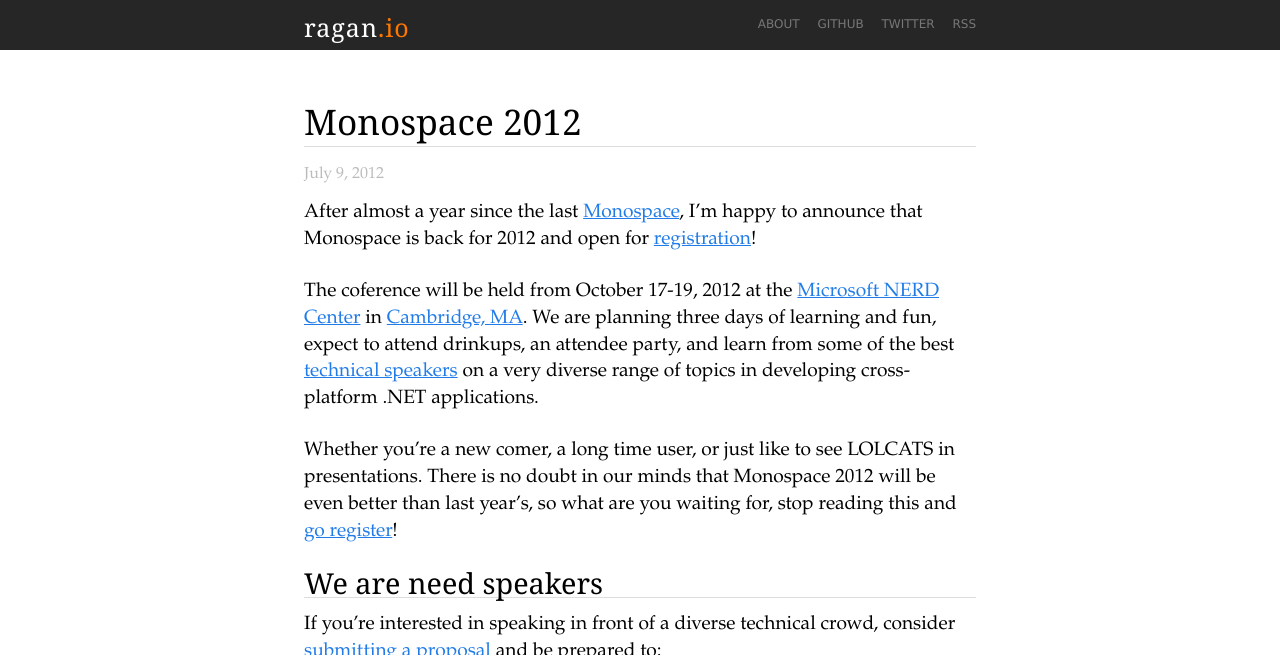
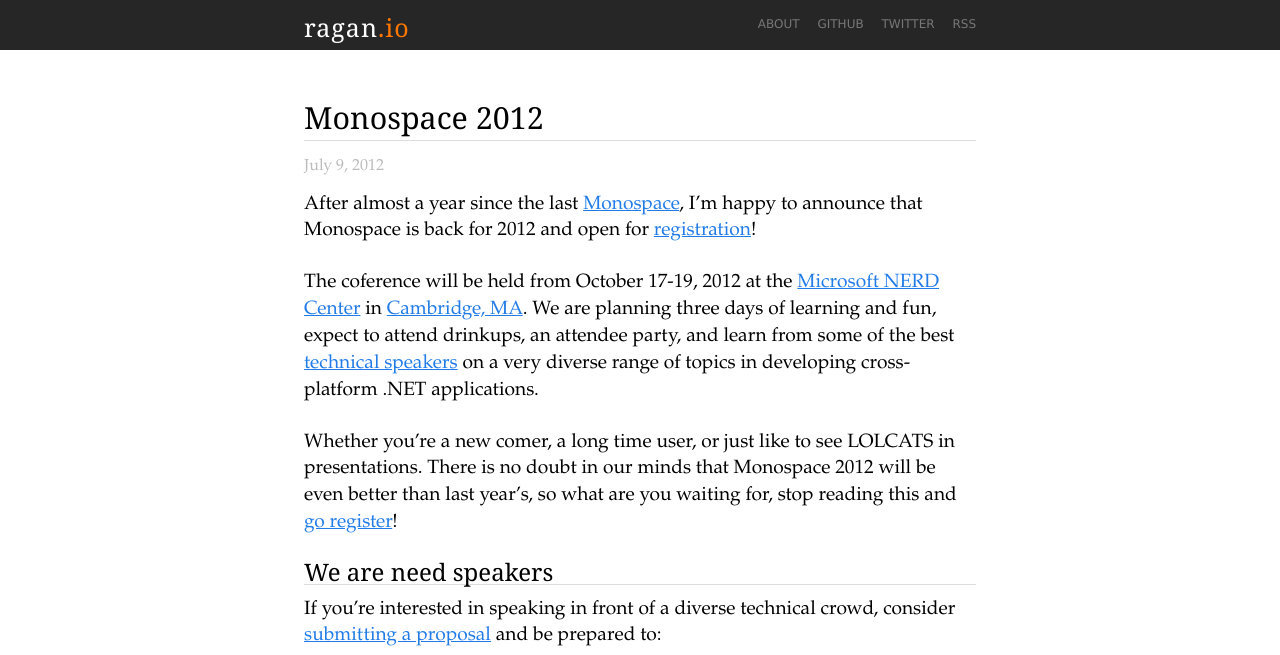
Before and after one commit to dragan/dragan.github.io, a Jekyll site: the page built from _posts/2012-07-09-monospace-2012.md, in a window 1280 px wide and 1400 px high. Shown: the top 655 px of the window. Built offline with Jekyll 4.4.1, drawn with Linux system fonts in a browser that asks for light colours; Markdown is read by kramdown in place of the engine named in the settings; comment, search, counter and statistics services are not loaded; grey boxes are pictures that could not be loaded.

Commit message:
Changing font sizes for headers.

```diff
--- a/css/screen.css
+++ b/css/screen.css
@@ -31,17 +31,17 @@ h1, h2, h3 {
 }
 
 h1 {
-  font-size: 2.2em;
+  font-size: 1.9em;
   line-height: 1.2em;
 }
 
 h2 {
-  font-size: 2.0em;
+  font-size: 1.7em;
   line-height: 1.0em;
 }
 
 h3 {
-  font-size: 1.8em;
+  font-size: 1.5em;
   line-height: 0.8em;
 }
 
```
Also changed, not shown: 1 other file.
